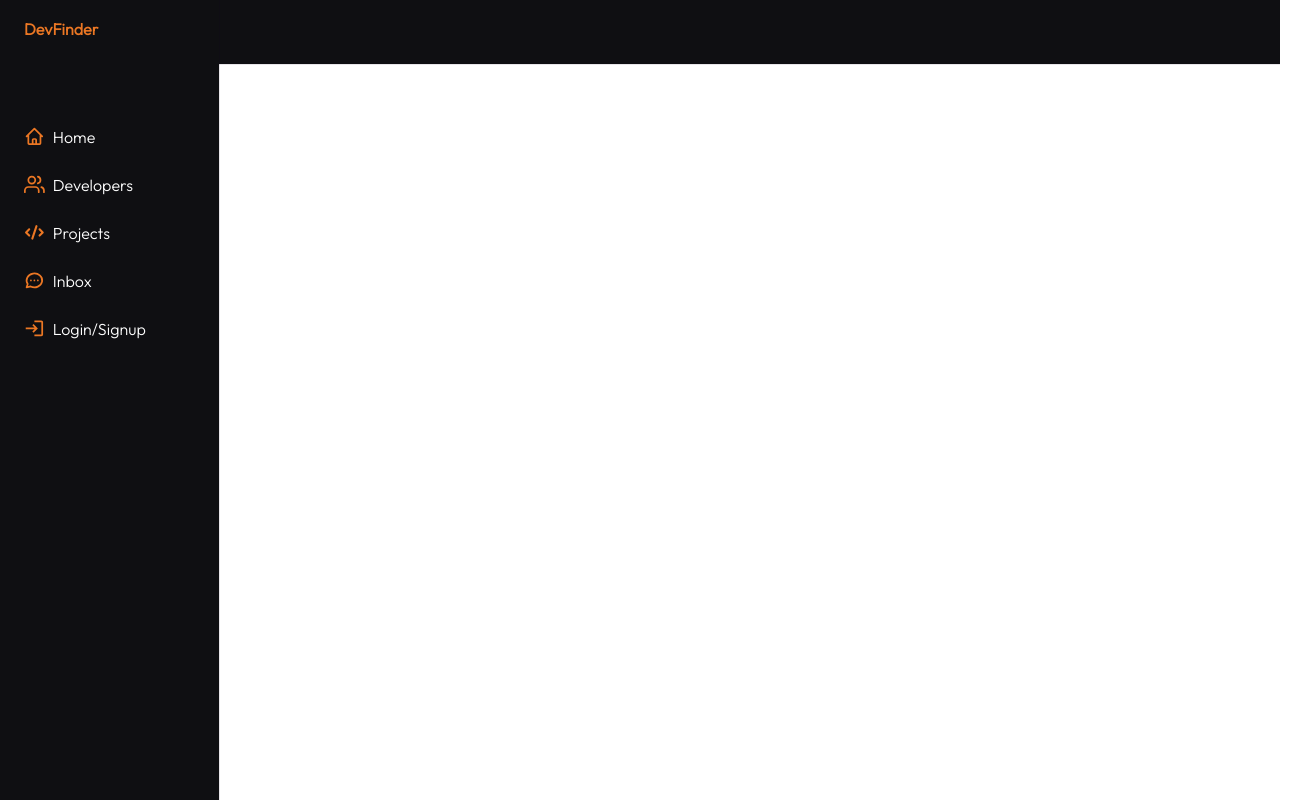
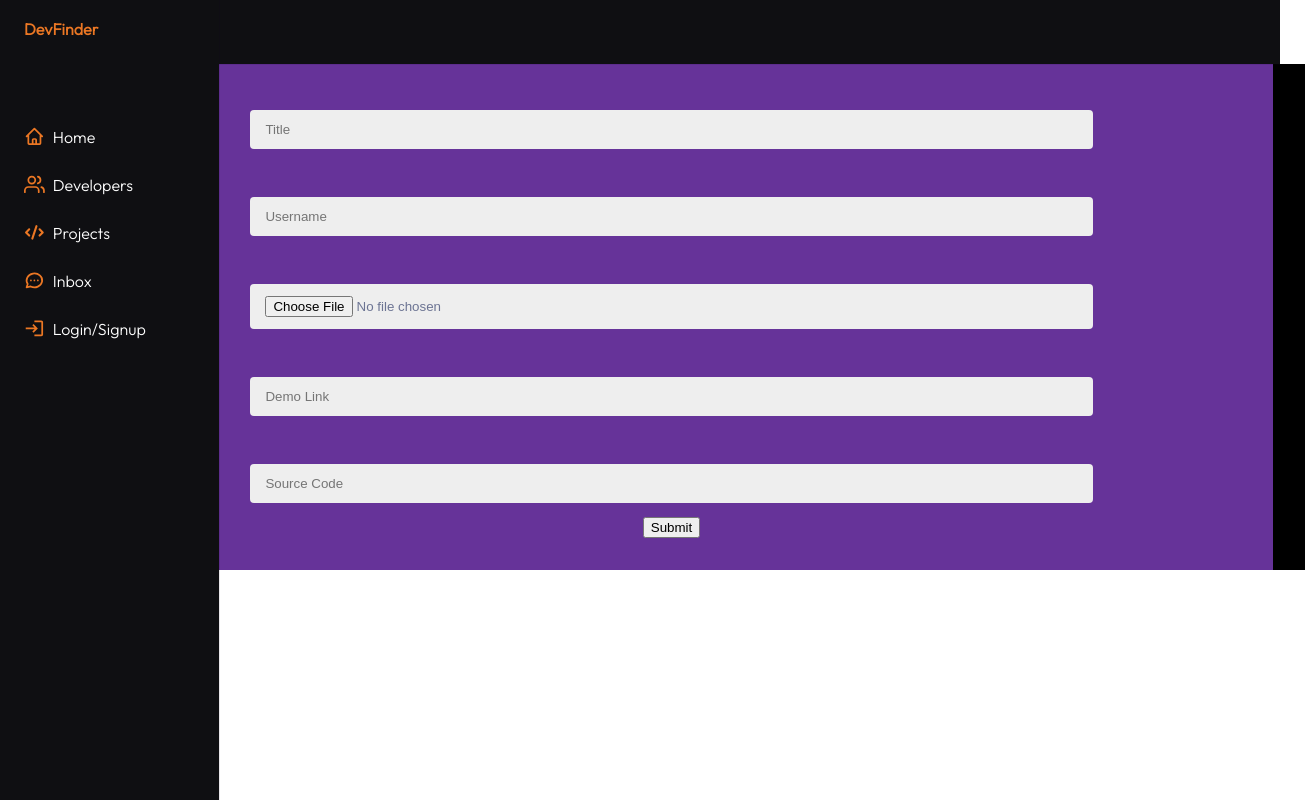
Before and after one commit to atharvabhide/DevFinder, a React (Vite) app: page /update-project in a window 1280 px wide. Shown: the whole page, 1305 px wide, since content can reach past the window. Built offline with nearby package versions, Linux system fonts and the light colour scheme.

Commit message:
update project

```diff
--- a/src/components/ManageRoutes.jsx
+++ b/src/components/ManageRoutes.jsx
@@ -10,6 +10,7 @@ import { IndividualDeveloper } from '../pages/Developers/IndividualDeveloper/Ind
 // import {SignUp} from '../pages/ForgotPassword/SignUp'
 
 import { AddProject } from '../pages/Projects/IndividualProject/AddProject/AddProject'
+import { UpdateProject } from '../pages/Projects/IndividualProject/UpdateProject/UpdateProject'
 import { Modal } from './Modal/Modal'
 import { AccountInfo } from '../pages/AccountInfo/AccountInfo'
 import { EditProfile } from '../pages/AccountInfo/EditProfile/EditProfile'
@@ -28,6 +29,7 @@ export const ManageRoutes = () => {
       <Route path="/login" element={<Login />} />
       {/* <Route path="/signup" element={<SignUp />} /> */}
       <Route path="/add-project" element={<AddProject />} />
+      <Route path="/update-project" element={<UpdateProject />} />
       <Route path="/modal" element={<Modal />} />
       <Route path="/account" element={<AccountInfo />} />
       <Route path="/account/edit" element={<EditProfile />} />
--- /dev/null
+++ b/src/components/UpdateProjectForm/UpdateProjectForm.jsx
@@ -0,0 +1,89 @@
+import React, { useEffect, useState } from 'react'
+import styles from './UpdateProjectForm.module.css'
+import { useAxios } from "../../utils/useAxios"
+import { baseURL } from '../../utils/config'
+import { useLocation } from 'react-router-dom'
+import { locale } from 'dayjs'
+
+export const UpdateProjectForm = () => {
+
+  const api = useAxios();
+  const location = useLocation();
+
+  const [project, setProject] = useState();
+
+  const fetchProject = async () => {
+    const response = await api.get(`${location.state.url}`)
+    console.log(response);
+    setProject(response.data);
+  }
+
+  useEffect(() => {
+    fetchProject();
+  }, [])
+
+  const dummyData = {
+    title: "Updated title aasdasdlife",
+    description: "This is some descriptionnnnnn",
+    demoLink: "https://github.com/atharvabhide/DevFinder/tree/dev/backend",
+    sourceLink: "https://github.com/atharvabhide/DevFinder/tree/dev/backend",
+  }
+
+  const [selectedFile, setSelectedFile] = useState(null);
+  const [title, settitle] = useState("");
+  const [description, setdescription] = useState("");
+  const [demoLink, setDemoLink] = useState("");
+  const [sourceLink, setSourceLink] = useState("");
+
+  // const addProject = async () => {
+  //   const formData = new FormData();
+
+  //   formData.append("title", dummyData.title);
+  //   formData.append("description", dummyData.description);
+  //   formData.append("demoLink", dummyData.demoLink);
+  //   formData.append("sourceLink", dummyData.sourceLink);
+  //   formData.append("featuredImage", selectedFile);
+
+  //   const response = await api.post(`${baseURL}project-api/projects/create/`, formData);
+  //   console.log(response);
+  // }
+
+  const updateProject = async () => {
+    const formData = new FormData();
+
+    formData.append("title", dummyData.title);
+    formData.append("description", dummyData.description);
+    formData.append("demoLink", dummyData.demoLink);
+    formData.append("sourceLink", dummyData.sourceLink);
+    formData.append("featuredImage", selectedFile);
+
+    const response = await api.patch(`${location.state.url}update/`, formData);
+    console.log(response);
+  }
+
+  return (
+    <>
+        <div className={styles.wrapper}>
+            <form action="" className={styles.formContainer} onSubmit={(e) => {e.preventDefault();}}>
+                <input className={styles.inputField} type="text"  placeholder='Title' /><br />
+                {/* <textarea className={styles.bio} name="description" id="" cols="30" rows="10" placeholder='Description'></textarea> */}
+                <input className={styles.inputField} type="text"  placeholder='Username' /><br />
+                <input className={styles.inputField} type="file" placeholder='Hello' onChange={(e) => {console.log(e.target.files[0]); setSelectedFile(e.target.files[0]);}} /><br />
+                <input className={styles.inputField} type="url" placeholder='Demo Link' /><br />
+                <input className={styles.inputField} type="url"  placeholder='Source Code' />
+
+                <div className={styles.tagSection}>
+
+
+
+                </div>
+
+
+                <input type="submit" value="Submit" onClick={updateProject}></input>
+
+
+            </form>
+        </div>
+    </>
+  )
+}
--- /dev/null
+++ b/src/components/UpdateProjectForm/UpdateProjectForm.module.css
@@ -0,0 +1,35 @@
+.wrapper{
+    width: 100%;
+    height: 100%;
+
+}
+.inputField{
+    background-color: #eee;
+ border: none;
+ padding: 12px 15px;
+ /* margin: 8px 0; */
+ width: 70%;
+ border-radius: 4px;
+ margin: 0.875rem auto;
+
+
+}
+.formContainer{
+    background-color: rebeccapurple;
+    padding: 2em 0;
+    display: flex;
+    justify-content: center;
+    margin: 0 auto;
+}
+#chooseFile{
+    /* margin: 0 auto; */
+}
+.tags{
+    display: flex;
+    justify-content: center;
+    align-items: center;
+}
+.tagSection{
+    text-align: left;
+    margin: 0 ;
+}
--- a/src/pages/AccountInfo/AccountInfo.jsx
+++ b/src/pages/AccountInfo/AccountInfo.jsx
@@ -147,6 +147,7 @@ export const AccountInfo = (props) => {
                     <div>{proj.title}</div>
                     <div>{proj.owner}</div>
                     <div onClick={() => deleteProject(proj.url)}>Delete</div>
+                    <Link to={`/update-project`} state={{url: proj.url}}><div>Update</div></Link>
                     <br />
                   </>
                 ))}
--- /dev/null
+++ b/src/pages/Projects/IndividualProject/UpdateProject/UpdateProject.jsx
@@ -0,0 +1,11 @@
+import React from 'react'
+import styles from './UpdateProject.module.css'
+import { UpdateProjectForm } from '../../../../components/UpdateProjectForm/UpdateProjectForm'
+
+export const UpdateProject = () => {
+  return (
+    <>
+        <UpdateProjectForm />
+    </>
+  )
+}
```
Also changed, not shown: src/pages/Projects/IndividualProject/UpdateProject/UpdateProject.module.css (added).
